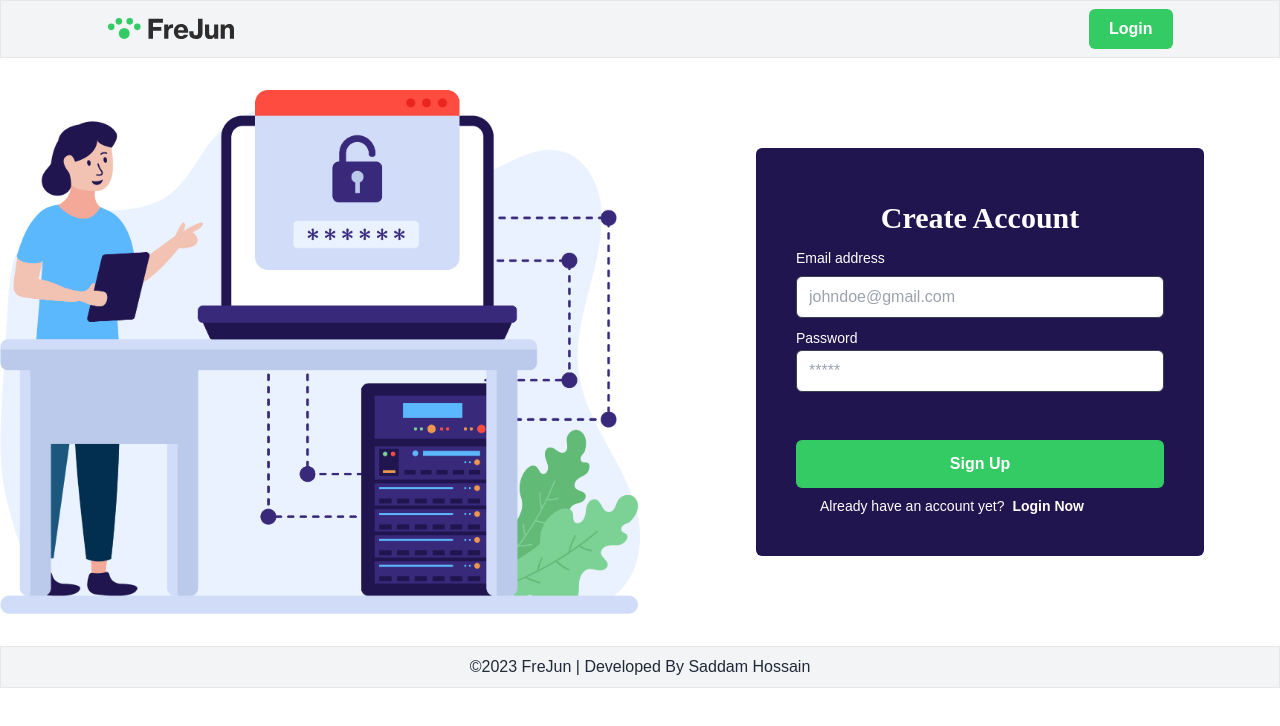
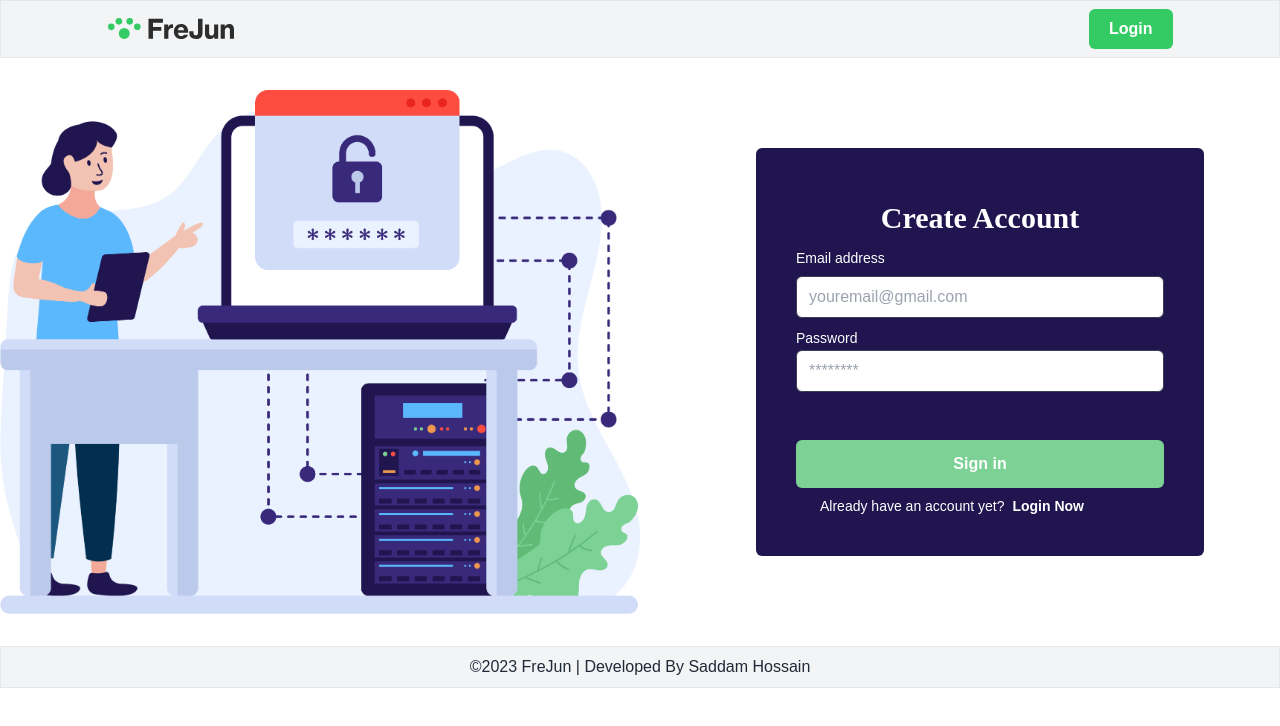
Before and after one commit to saadhossain/frejun, a React (Create React App) app: page /register in a window 1280 px wide. Shown: the top 726 px of the page. Built offline with nearby package versions, Linux system fonts and the light colour scheme; no server answers.

Commit message:
Login/Registration button disabled if  user or password is missing

```diff
--- a/src/Pages/Login.js
+++ b/src/Pages/Login.js
@@ -1,4 +1,4 @@
-import React, { useContext } from 'react';
+import React, { useContext, useState } from 'react';
 import { toast } from 'react-hot-toast';
 import { Link, useNavigate } from 'react-router-dom';
 import LoginRegister from '../assests/login-registration.png';
@@ -7,19 +7,22 @@ import { AuthContext } from '../Context/AuthProvider';
 
 const Login = () => {
     const { userLogin, loading, setLoading } = useContext(AuthContext)
+    //Get usenavigate hook from react router
     const navigate = useNavigate()
+    //Set email to the state
+    const [email, setEmail] = useState('')
+    //Set password to the state
+    const [password, setPassword] = useState('')
+    console.log(email);
     //User Login using email and password
     const handleUserLogin = (e) => {
         //Prevent the default form behavier
         e.preventDefault()
         setLoading(true)
-        const form = e.target;
-        const email = form.email.value;
-        const password = form.password.value;
         userLogin(email, password)
             .then((result) => {
                 toast.success('You have logged in Successfully...')
-                form.reset()
+                e.target.reset()
                 navigate('/users')
                 setLoading(false)
             })
@@ -37,15 +40,15 @@ const Login = () => {
                     <div className="space-y-2">
                         <div>
                             <label htmlFor="email" className="block mb-2 text-sm">Email address</label>
-                            <input type="email" name="email" id="email" placeholder="johndoe@gmail.com" className="w-full px-3 py-2 border rounded-md border-gray-700 text-gray-800" />
+                            <input onChange={(e)=> setEmail(e.target.value)} type="email" placeholder="admin@frejun.com" className="w-full px-3 py-2 border rounded-md border-gray-700 text-gray-800" />
                         </div>
                         <div>
                             <label htmlFor="password" className="text-sm">Password</label>
-                            <input type="password" name="password" id="password" placeholder="*****" className="w-full px-3 py-2 border rounded-md border-gray-700 text-gray-800" />
+                            <input onChange={(e)=> setPassword(e.target.value)} type="password" value={password} placeholder="12345678" className="w-full px-3 py-2 border rounded-md border-gray-700 text-gray-800" />
                         </div>
                     </div>
                     <div className="space-y-2">
-                        <button type="submit" className="w-full px-8 py-3 font-semibold rounded-md bg-primary duration-500 ease-in-out hover:bg-secondary text-white">{loading ? <Processing/> : 'Sign in'}</button>
+                        <button type="submit" className={`w-full px-8 py-3 font-semibold rounded-md ${!email || !password ? 'bg-[#7CD194]': 'bg-primary hover:bg-secondary '} duration-500 ease-in-out text-white`} disabled={!email || !password}>{loading ? <Processing/> : 'Sign in'}</button>
                         <p className="px-6 text-sm text-center flex gap-2">Don't have an account yet?
                             <Link to='/register' className='font-semibold text-actionbtn'>Register Now</Link>
                         </p>
--- a/src/Pages/Register.js
+++ b/src/Pages/Register.js
@@ -1,4 +1,4 @@
-import React, { useContext } from 'react';
+import React, { useContext, useState } from 'react';
 import { toast } from 'react-hot-toast';
 import { Link, useNavigate } from 'react-router-dom';
 import LoginRegister from '../assests/login-registration.png';
@@ -9,7 +9,11 @@ const Register = () => {
     const { userRegister, loading, setLoading } = useContext(AuthContext)
     //Get navigate hook from react router
     const navigate = useNavigate()
-    //User Login using email and password
+    //Set email to the state
+    const [email, setEmail] = useState('')
+    //Set password to the state
+    const [password, setPassword] = useState('')
+    //User Registration using email and password
     const handleUserRegister = (e) => {
         //Prevent the default form behavier
         e.preventDefault()
@@ -38,15 +42,15 @@ const Register = () => {
                     <div className="space-y-2">
                         <div>
                             <label htmlFor="email" className="block mb-2 text-sm">Email address</label>
-                            <input type="email" name="email" id="email" placeholder="johndoe@gmail.com" className="w-full px-3 py-2 border rounded-md border-gray-700 text-gray-800" />
+                            <input onChange={(e)=> setEmail(e.target.value)} type="email"  placeholder="youremail@gmail.com" className="w-full px-3 py-2 border rounded-md border-gray-700 text-gray-800" />
                         </div>
                         <div>
                             <label htmlFor="password" className="text-sm">Password</label>
-                            <input type="password" name="password" id="password" placeholder="*****" className="w-full px-3 py-2 border rounded-md border-gray-700 text-gray-800" />
+                            <input onChange={(e)=> setPassword(e.target.value)} type="password" placeholder="********" className="w-full px-3 py-2 border rounded-md border-gray-700 text-gray-800" />
                         </div>
                     </div>
                     <div className="space-y-2">
-                        <button type="submit" className="w-full px-8 py-3 font-semibold rounded-md bg-primary duration-500 ease-in-out hover:bg-secondary text-white">{loading ? <Processing /> : 'Sign Up'}</button>
+                    <button type="submit" className={`w-full px-8 py-3 font-semibold rounded-md ${!email || !password ? 'bg-[#7CD194]': 'bg-primary hover:bg-secondary '} duration-500 ease-in-out text-white`} disabled={!email || !password}>{loading ? <Processing/> : 'Sign in'}</button>
                         <p className="px-6 text-sm text-center flex gap-2">Already have an account yet?
                             <Link to='/login' className='font-semibold text-actionbtn'>Login Now</Link>
                         </p>
```
